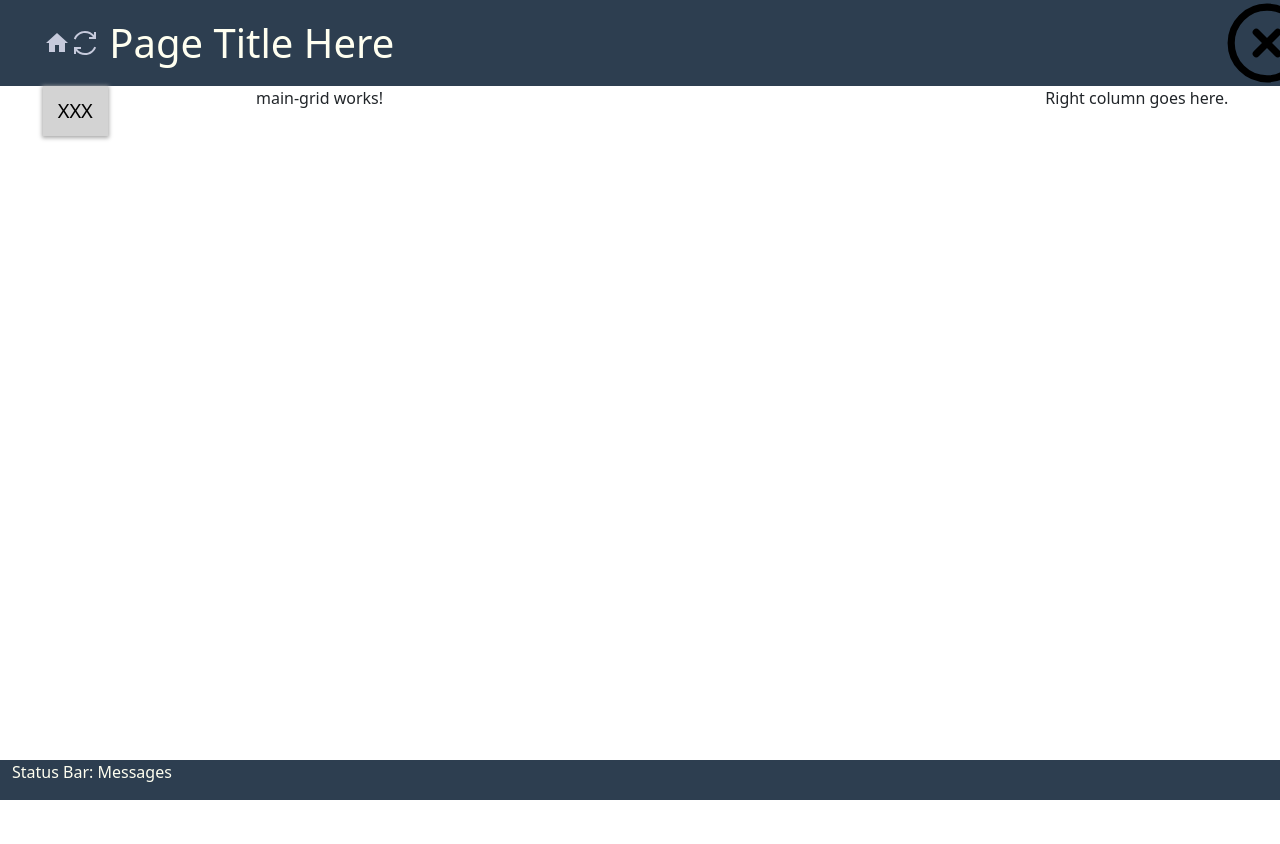
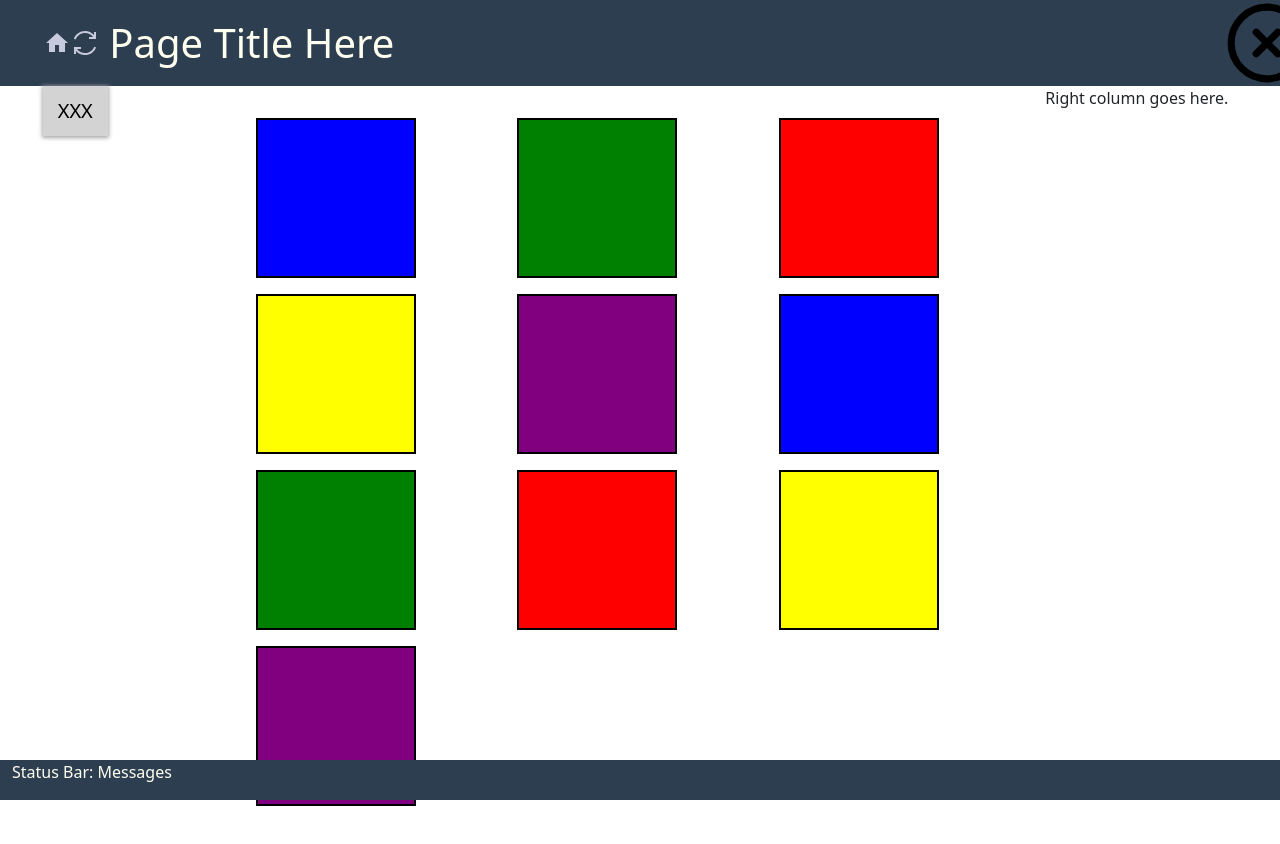
Before and after one commit to ashleylovette/alan-wire-project, an Angular app: page / in a window 1280 px wide. Shown: the top 844 px of the page. Before the commit the page ends 800 px from the top, so only its background shows below. Built offline with nearby package versions, Linux system fonts and the light colour scheme.

Commit message:
adding a basic grid layout

```diff
--- a/src/app/footer/footer.component.css
+++ b/src/app/footer/footer.component.css
@@ -3,7 +3,7 @@
   width: 100%;
   display: flex;
   flex-direction: row;
-  position: absolute;
+  position: fixed;
   bottom: 0;
   margin: 0;
   margin-right: auto;
--- a/src/app/main-grid/main-grid.component.css
+++ b/src/app/main-grid/main-grid.component.css
@@ -0,0 +1,35 @@
+.container-grid{
+  display: grid;
+  grid-gap: 1em;
+  grid-template-columns: repeat(3, 1fr);
+  margin: 0 auto;
+  padding-block: 2rem;
+  margin-bottom: 2rem;
+}
+
+.container-block {
+  display: grid;
+  border: 2px solid black;
+  height: 10rem;
+  width: 10rem;
+}
+
+.con-1 {
+  background-color: blue;
+}
+
+.con-2 {
+  background-color: green;
+}
+
+.con-3 {
+  background-color: red;
+}
+
+.con-4 {
+  background-color: yellow;
+}
+
+.con-5{
+  background-color: purple;
+}
--- a/src/app/main-grid/main-grid.component.html
+++ b/src/app/main-grid/main-grid.component.html
@@ -1 +1,12 @@
-<p>main-grid works!</p>
+<div class="container-grid">
+  <div class="container-block con-1"></div>
+  <div class="container-block con-2"></div>
+  <div class="container-block con-3"></div>
+  <div class="container-block con-4"></div>
+  <div class="container-block con-5"></div>
+  <div class="container-block con-1"></div>
+  <div class="container-block con-2"></div>
+  <div class="container-block con-3"></div>
+  <div class="container-block con-4"></div>
+  <div class="container-block con-5"></div>
+</div>
```
